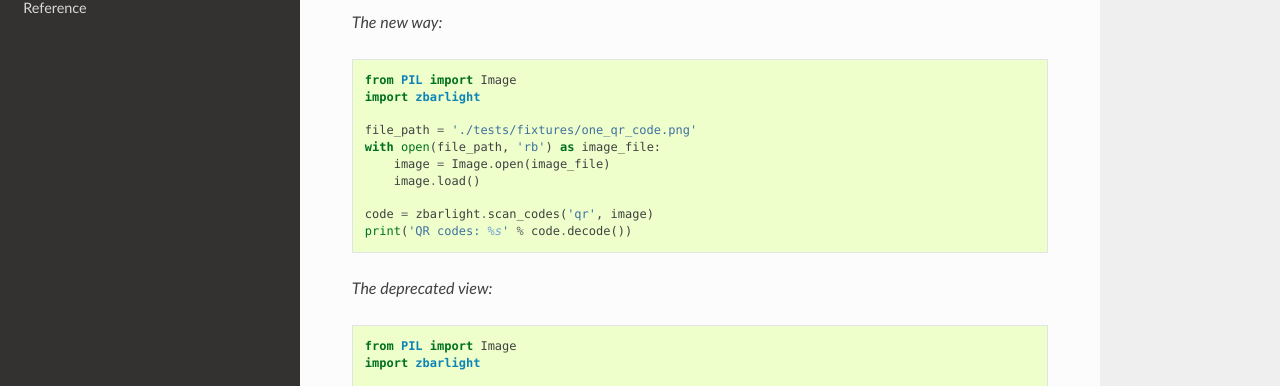
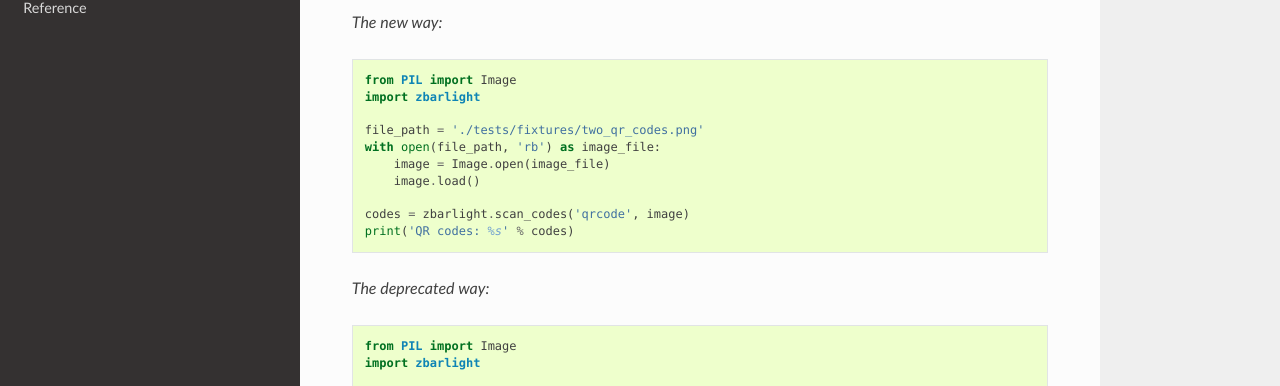
Before and after one commit to Polyconseil/zbarlight, a Sphinx documentation site: the page built from docs/index.rst, in a window 1280 px wide and 900 px high, scrolled down 501 px. Shown: the part 137-523 px from the top of the window. Built offline with Sphinx 7.4.7 and the Read the Docs theme 2.0.0, drawn with Linux system fonts in a browser that asks for light colours.

Commit message:
_w_: PR fixes

```diff
--- a/README.rst
+++ b/README.rst
@@ -28,16 +28,16 @@ How To use ZbarLight
     from PIL import Image
     import zbarlight
 
-    file_path = './tests/fixtures/one_qr_code.png'
+    file_path = './tests/fixtures/two_qr_codes.png'
     with open(file_path, 'rb') as image_file:
         image = Image.open(image_file)
         image.load()
 
-    code = zbarlight.scan_codes('qr', image)
-    print('QR codes: %s' % code.decode())
+    codes = zbarlight.scan_codes('qrcode', image)
+    print('QR codes: %s' % codes)
 
 
-*The deprecated view:*
+*The deprecated way:*
 
 .. code-block:: python
 
--- a/docs/conf.py
+++ b/docs/conf.py
@@ -29,9 +29,10 @@ version = check_output(
 ).decode()
 release = version
 
-extensions = ['sphinx.ext.intersphinx', ]
+extensions = ['sphinx.ext.intersphinx', 'sphinx.ext.autodoc', 'sphinx.ext.napoleon']
 intersphinx_mapping = {
-    'python': ('http://docs.python.org/', None)
+    'python': ('http://docs.python.org/3', None),
+    'pillow': ('http://pillow.readthedocs.org/', None),
 }
 
 templates_path = []
```
Also changed, not shown: docs/reference.rst (+2 -25 lines), zbarlight/__init__.py (+45 -10 lines), 3 other files.
